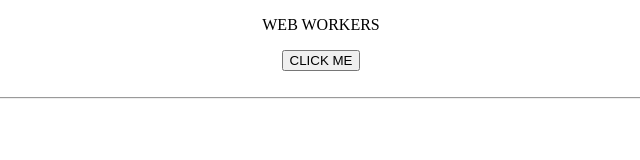
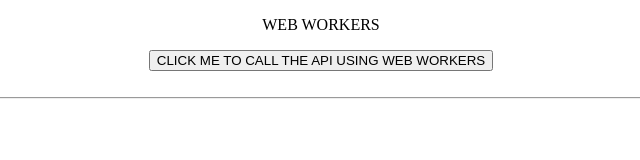
Before and after one commit to chandrahaswtw/web-workers, a plain HTML site: page index.html in a window 1280 px wide. Shown: the whole page, without its empty margins (319-959 px from the left). Drawn offline with Linux system fonts and the light colour scheme.

Commit message:
Final commit

```diff
--- a/index.html
+++ b/index.html
@@ -12,7 +12,7 @@
 <body>
     <p style="text-align: center;">WEB WORKERS</p>
     <div style="text-align: center;">
-        <button onclick="btnClick(event)">CLICK ME</button>
+        <button onclick="btnClick(event)">CLICK ME TO CALL THE API USING WEB WORKERS</button>
     </div>
     <br>
     <hr>
```
